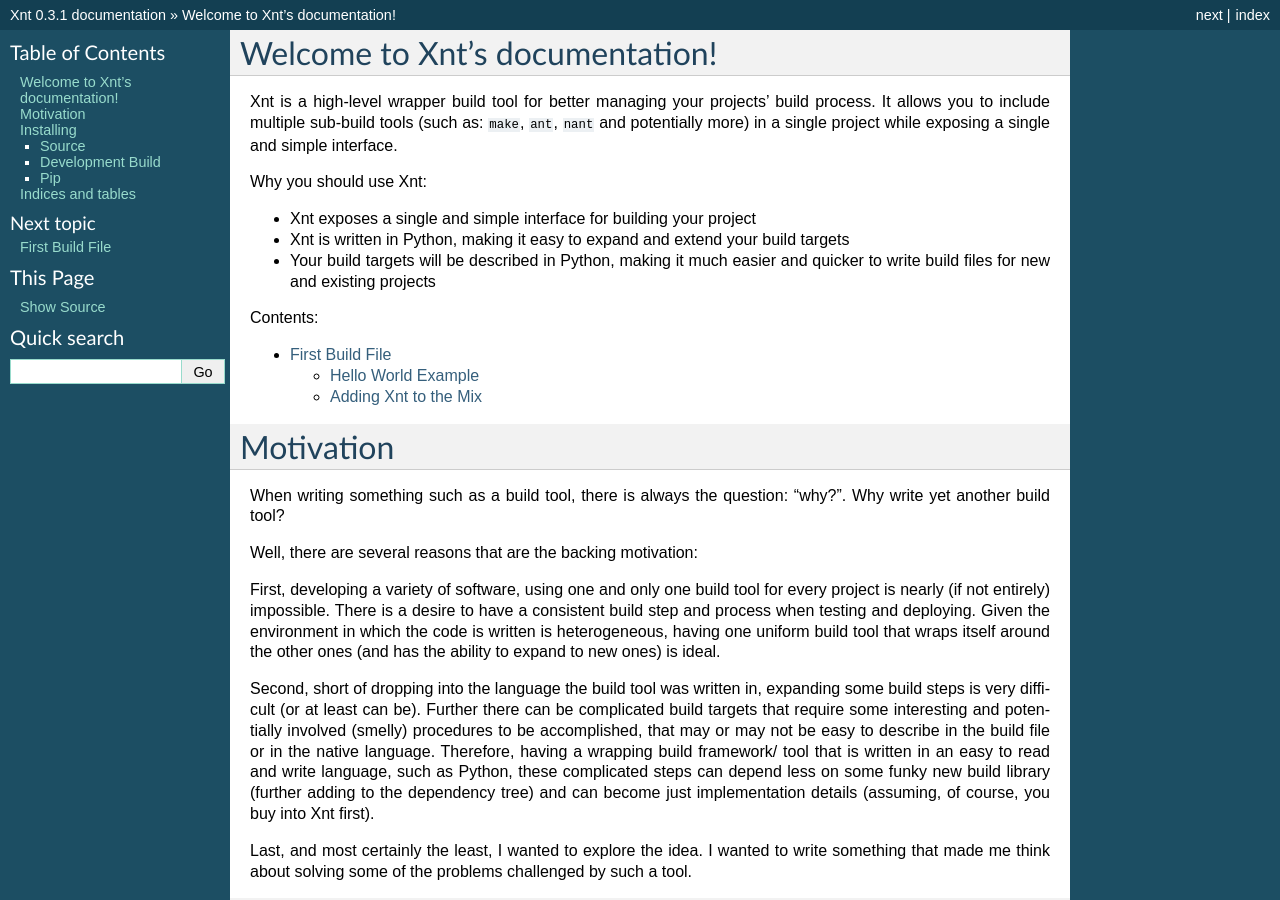
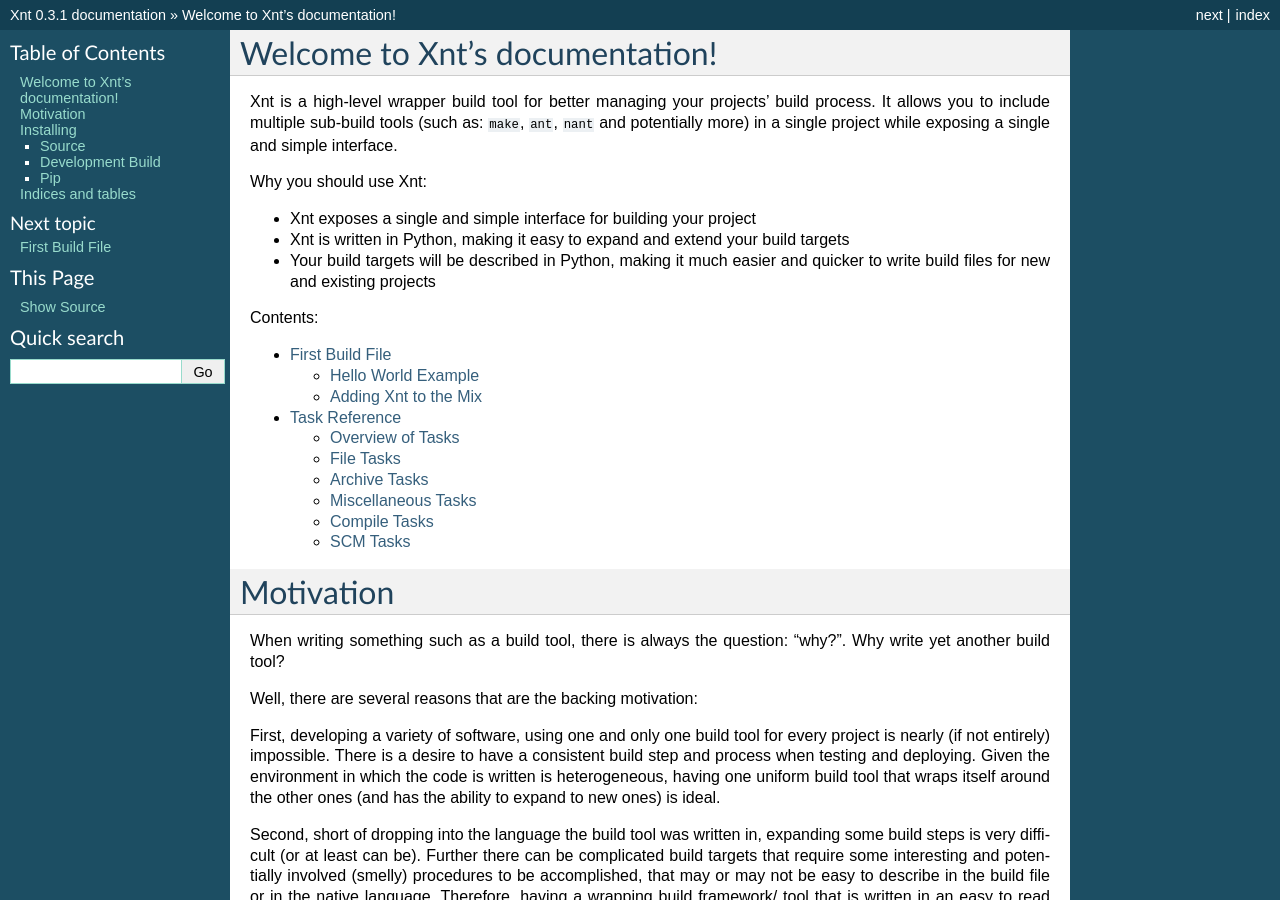
Before and after one commit to kennyballou/Xnt, a Sphinx documentation site: the page built from docs/source/index.rst, in a window 1280 px wide and 900 px high. Built offline with Sphinx 7.4.7, drawn with Linux system fonts in a browser that asks for light colours; some of the changed lines change nothing that is shown.

Commit message:
Add Task Reference Page

```diff
--- a/docs/source/conf.py
+++ b/docs/source/conf.py
@@ -26,7 +26,10 @@
 
 # Add any Sphinx extension module names here, as strings. They can be extensions
 # coming with Sphinx (named 'sphinx.ext.*') or your custom ones.
-extensions = ['sphinx.ext.autodoc', 'sphinx.ext.todo', 'sphinx.ext.coverage']
+extensions = ['sphinx.ext.autodoc',
+              'sphinx.ext.todo',
+              'sphinx.ext.coverage',
+              'sphinx.ext.intersphinx']
 
 # Add any paths that contain templates here, relative to this directory.
 templates_path = []
--- a/docs/source/index.rst
+++ b/docs/source/index.rst
@@ -27,6 +27,7 @@
    :maxdepth: 2
 
    buildfile
+   taskreference
 
 Motivation
 ==========
--- /dev/null
+++ b/docs/source/taskreference.rst
@@ -0,0 +1,162 @@
+==============
+Task Reference
+==============
+
+Xnt has a number of built in tasks to aid you in writing a simple build file.
+
+Overview of Tasks
+=================
+
+* `File Tasks`_
+
+* `Archive Tasks`_
+
+* `Miscellaneous Tasks`_
+
+* `Compile Tasks`_
+
+* `SCM Tasks`_
+
+File Tasks
+==========
+
+.. function:: expandpath(path)
+
+    Return a generator for glob expansion of *path*
+
+.. function:: cp(src,dst)
+
+    Copy the source file or directory (*src*) to destination file or
+    directory (*dst*)
+
+.. function:: mv(src,dst)
+
+    Move the source file or directory (*src*) to destination file or
+    directory (*dst*)
+
+.. function:: mkdir(dir,mode=0o777)
+
+    Create a directory specified by *dir* with default mode (where supported)
+    or with the specified mode
+
+    Notice, if the directory already exists, *mkdir* will not attempt to
+    creat it again (or change the mode)
+
+.. function:: rm(*fileset)
+
+    Attempt to remove all the directories given in fileset. Before *rm* tries
+    to delete each element of fileset, it attempts to expand it first, thus
+    allowing the passing of glob elements.
+
+Archive Tasks
+=============
+
+.. function:: zip(dir,zipfilename)
+
+    Zip the specified directory (*dir*) into the zip file specified by
+    *zipfilename*
+
+Miscellaneous Tasks
+===================
+
+.. function:: echo(msg, tofile)
+
+    Write the given message to a file
+
+    *echo* will handle opening and closing the file
+
+.. function:: log(msg="", lvl=logging.INFO)
+
+    Write the message (*msg*) to the *xnt.tasks* logger using either the
+    default log level (*INFO*) or any other valid specified value
+
+.. function:: call(command, stdout=None, stderr=None)
+
+    Invoke the command specified, redirecting standard output and standard
+    error as specified.
+
+    *command* must be in the form of a list for :mod:`subprocess`
+
+    *stdout* and *stderr* must be an open file handle. [However, that may
+    change; I'm not sure how I feel about that yet.]
+
+Compile Tasks
+=============
+
+.. function:: setup(commands, dir="")
+
+    Invoke Python setup.py given the list of *commands* (or options) in the
+    current directory or in a different directory, specified by *dir*.
+
+Apache Ant
+----------
+
+.. function:: ant(path="", target="")
+
+    Invoke Apache Ant in either the current working directory or the specified
+    directory using the empty (default) target or the specified target.
+
+Gnu Make
+--------
+
+.. function:: make(path="", target="")
+
+    Invoke Gnu Make (*make*) in either the current working directory or the
+    specified directory using the empty (default) target or the specified
+    target.
+
+(.NET)Ant
+---------
+
+.. function:: nant(path="", target="")
+
+    Invoke NAnt in either the current working directory or the specified
+    directory using the empty (default) target or the specified target.
+
+SCM Tasks
+=========
+
+Mercurial Tasks
+---------------
+
+.. function:: hgclone(url, dest=None, rev=None, branch=None)
+
+    Clone the Mercurial repository at *url* (This can be any valid URI, Local,
+    SSH, HTTP(S)...) into either the default destination or a specified
+    directory (relative to the current working directory).
+
+    *rev* and *branch* can be used to clone a specific revision or a specific
+    branch of the repository, respectively.
+
+.. function:: hgfetch(path, source='default')
+
+    Fetch any updates from either the default source or a specified source for
+    the repository specified by *path*
+
+Git Tasks
+---------
+
+.. function:: gitclone(url, dest=None, branch=None)
+
+    Clone the Git repository at *url* (This can be any valid URI: Local, SSH,
+    Git, HTTP(S)...) into either the default destination or specified directory
+    (relative to the current working directory).
+
+.. function:: gitpull(path, source="origin", branch="master")
+
+    Pull any updates from either the default source and/ or specified branch
+    into the existing Git repository located at *path*.
+
+CVS Tasks
+---------
+
+.. function:: cvsco(module, rev="", dest="")
+
+    Checkout the CVS module specified by *module*; getting the HEAD revision or
+    any valid revision specified by *rev* and putting it into the default
+    directory or the specified directory, *dest* (relative to the current
+    working directory).
+
+.. function:: cvsupdate(path)
+
+    Update the CVS module located at *path*.
```
